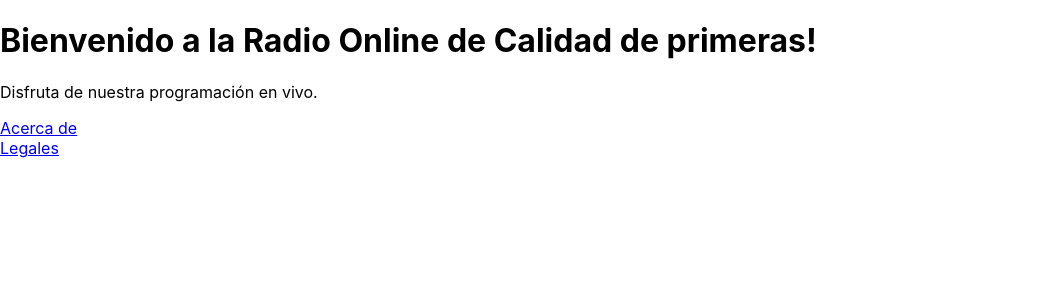
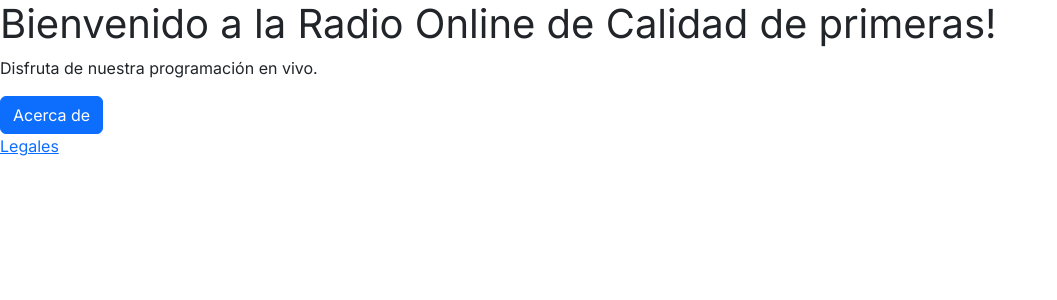
Before and after one commit to nicozica/blurfm-infinity, a React (Create React App) app: page / in a window 1280 px wide. Shown: the top 300 px of the page, without its empty margins (0-1057 px from the left). Built offline with nearby package versions, Linux system fonts and the light colour scheme.

Commit message:
Font and styles structure

```diff
--- a/package.json
+++ b/package.json
@@ -6,10 +6,12 @@
     "@testing-library/jest-dom": "^5.17.0",
     "@testing-library/react": "^13.4.0",
     "@testing-library/user-event": "^13.5.0",
+    "bootstrap": "^5.3.2",
     "react": "^18.2.0",
     "react-dom": "^18.2.0",
     "react-router-dom": "^6.20.1",
     "react-scripts": "5.0.1",
+    "sass": "^1.69.5",
     "web-vitals": "^2.1.4"
   },
   "scripts": {
--- a/src/components/Home.js
+++ b/src/components/Home.js
@@ -7,7 +7,7 @@ const Home = () => {
          <h1>Bienvenido a la Radio Online de Calidad de primeras!</h1>
          <p>Disfruta de nuestra programación en vivo.</p>
 
-         <Link to="/about">Acerca de</Link>
+         <Link className="btn btn-primary" to="/about">Acerca de</Link>
             <br />
         <Link to="/legal">Legales</Link>
       </div>
--- a/src/index.css
+++ b/src/index.css
@@ -1,8 +1,6 @@
 body {
   margin: 0;
-  font-family: -apple-system, BlinkMacSystemFont, 'Segoe UI', 'Roboto', 'Oxygen',
-    'Ubuntu', 'Cantarell', 'Fira Sans', 'Droid Sans', 'Helvetica Neue',
-    sans-serif;
+  font-family: 'Inter', sans-serif;
   -webkit-font-smoothing: antialiased;
   -moz-osx-font-smoothing: grayscale;
 }
--- a/src/index.js
+++ b/src/index.js
@@ -3,6 +3,10 @@ import ReactDOM from 'react-dom';
 import './index.css';
 import App from './App';
 import reportWebVitals from './reportWebVitals';
+
+// Added
+import 'bootstrap/dist/css/bootstrap.min.css';
+import './styles/main.scss';
 
 ReactDOM.render(
    <React.StrictMode>
--- /dev/null
+++ b/src/styles/main.scss
@@ -0,0 +1 @@
+@import 'utilities/typography';
--- /dev/null
+++ b/src/styles/utilities/_typography.scss
@@ -0,0 +1,7 @@
+@import url('https://fonts.googleapis.com/css2?family=Prompt:wght@500&family=Inter:wght@400&display=swap');
+
+$font-family-sans-serif: "Inter", sans-serif !important;
+
+body {
+    font-family: $font-family-sans-serif;
+}
```
Also changed, not shown: 1 other file (tests, documents, lock files or other folders).
